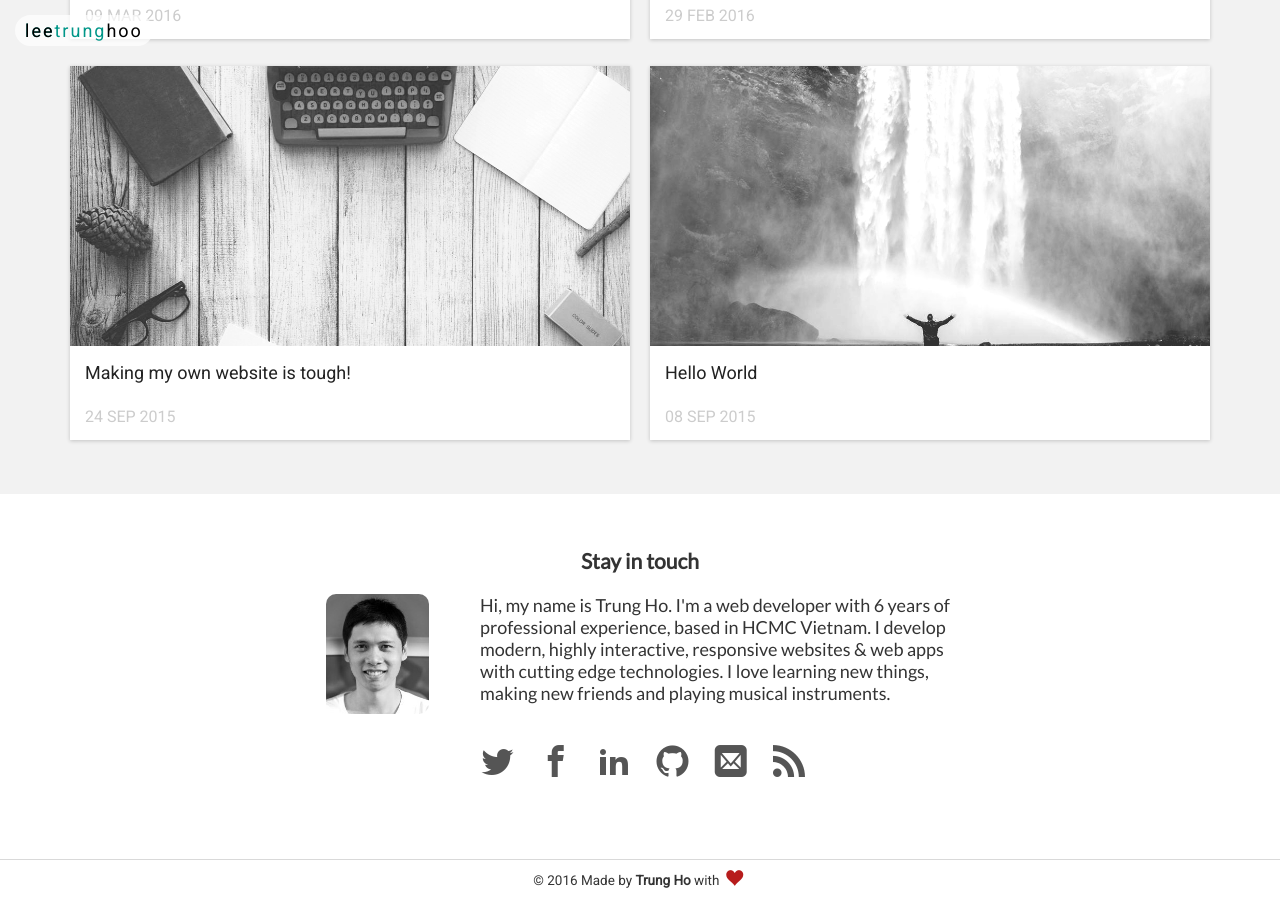
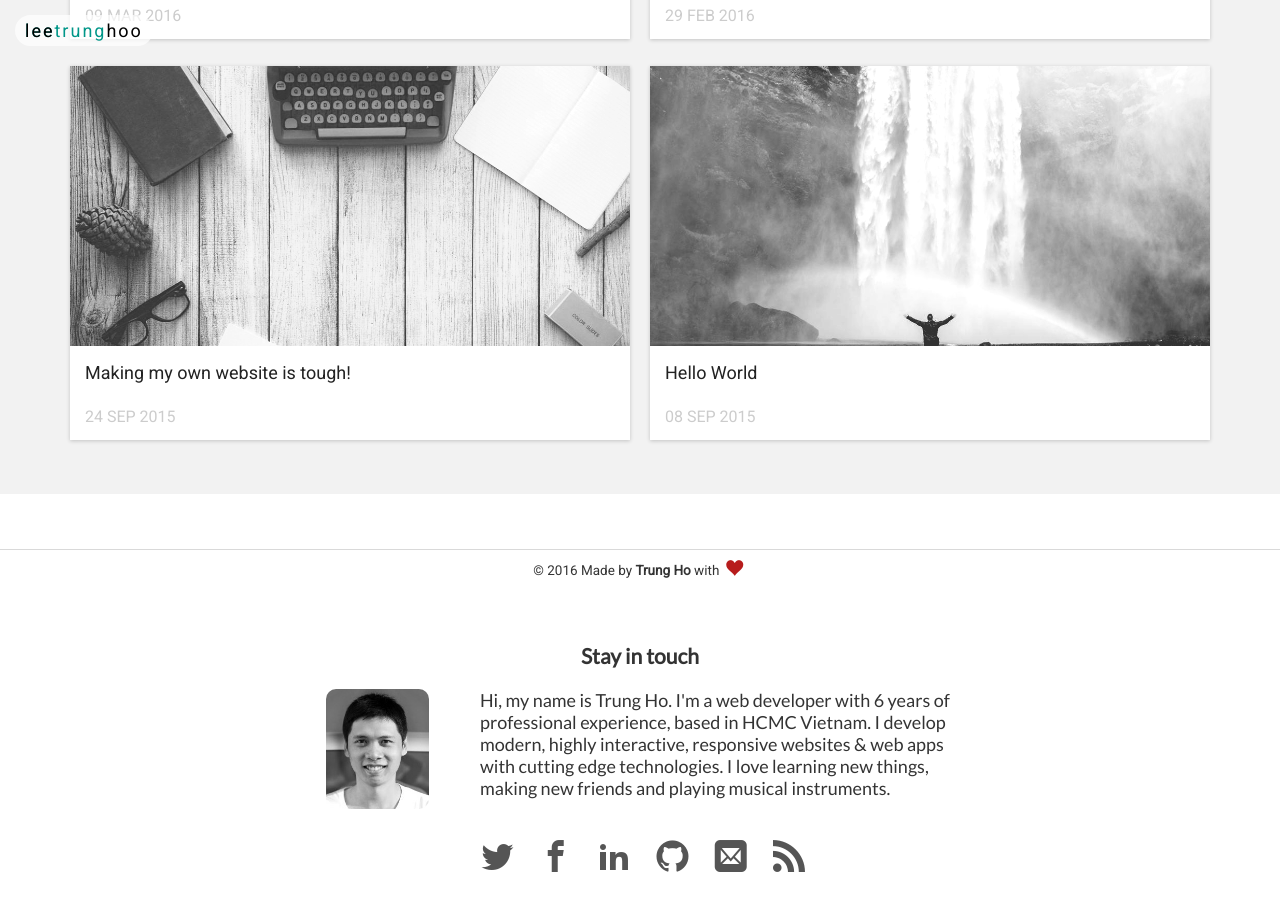
Before and after one commit to leetrunghoo/leetrunghoo.github.io, a Jekyll site: the page built from index.html, in a window 1280 px wide and 900 px high, scrolled down 1330 px. Built offline with Jekyll 4.4.1, drawn with Linux system fonts in a browser that asks for light colours; some web fonts are replaced.

Commit message:
hide contact info till document ready

```diff
--- a/index.html
+++ b/index.html
@@ -55,15 +55,15 @@
             </div>
         </div>
     </section>
+
+    <hr class="u-clearHr"/>
+    <footer class="section--footer">
+      © 2016 Made by <strong>Trung Ho</strong> with <div class="icon-heart heart-beating"></div>
+    </footer>
 </article>
 
 {% include subscribe.html %}
 
-<hr class="u-clearHr"/>
-<footer class="section--footer">
-  © 2016 Made by <strong>Trung Ho</strong> with <div class="icon-heart heart-beating"></div>
-</footer>
-
 <script type="text/javascript">
     document.querySelector('article').style.display = 'none';
 </script>
```
